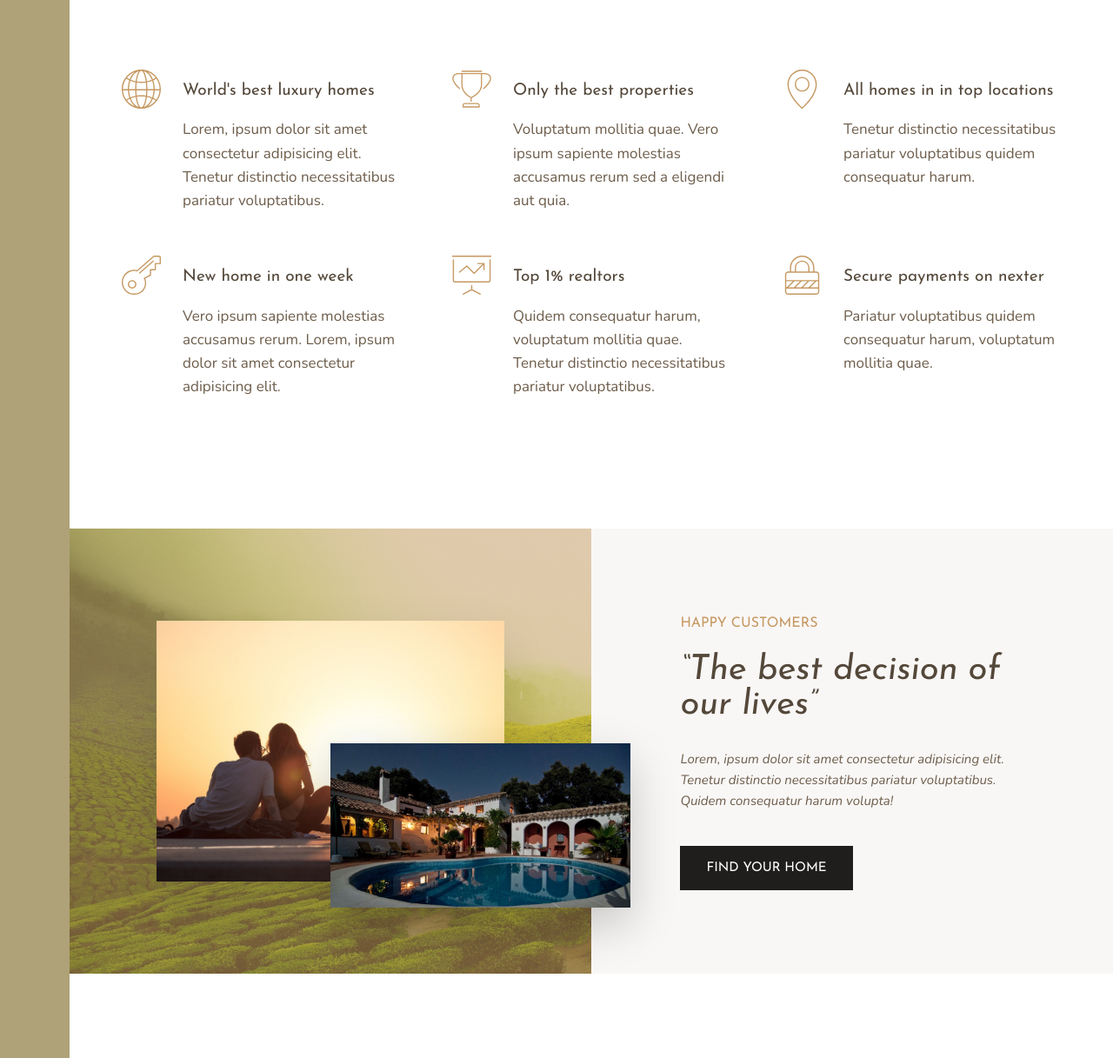
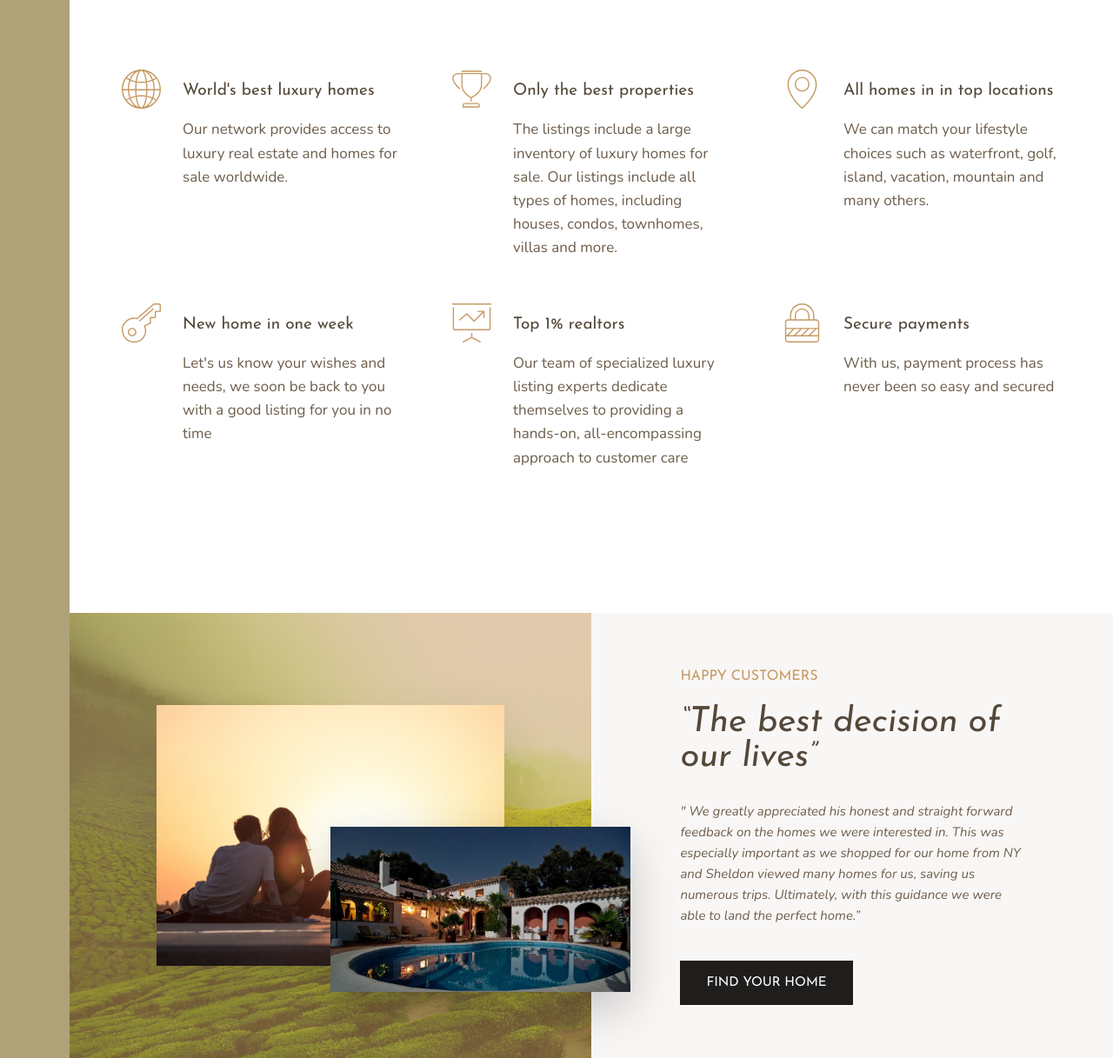
Before and after one commit to tunguyen-95/deLuxe, a website: page index.html in a window 1280 px wide. Shown: the part 700-1917 px from the top of the page at 87% size. Drawn offline with nearby package versions, Linux system fonts and the light colour scheme.

Commit message:
fixes font-size

```diff
--- a/css/style.css
+++ b/css/style.css
@@ -9,6 +9,7 @@
 html {
   box-sizing: border-box;
   font-size: 62.5%;
+  background-color: white;
 }
 @media only screen and (max-width: 75em) {
   html {
@@ -21,6 +22,7 @@ body {
   color: #6d5d4b;
   font-weight: 300;
   line-height: 1.6;
+  font-size: 1.7rem;
 }
 
 .container {
--- a/index.html
+++ b/index.html
@@ -61,8 +61,7 @@
         <use xlink:href="img/sprite.svg#icon-global"></use>
       </svg>
       <h4 class="heading-4 heading-4--dark">World's best luxury homes</h4>
-      <p class="feature__text">Lorem, ipsum dolor sit amet consectetur adipisicing elit. Tenetur distinctio
-        necessitatibus pariatur voluptatibus.</p>
+      <p class="feature__text">Our network provides access to luxury real estate and homes for sale worldwide.</p>
     </div>
 
     <div class="feature">
@@ -70,8 +69,10 @@
         <use xlink:href="img/sprite.svg#icon-trophy"></use>
       </svg>
       <h4 class="heading-4 heading-4--dark">Only the best properties</h4>
-      <p class="feature__text">Voluptatum mollitia quae. Vero ipsum sapiente molestias accusamus rerum sed a eligendi
-        aut quia.</p>
+      <p class="feature__text"> The
+        listings include a large inventory of luxury homes for sale. Our listings include all types of homes, including
+        houses, condos, townhomes, villas and more.
+      </p>
     </div>
 
     <div class="feature">
@@ -79,7 +80,8 @@
         <use xlink:href="img/sprite.svg#icon-map-pin"></use>
       </svg>
       <h4 class="heading-4 heading-4--dark">All homes in in top locations</h4>
-      <p class="feature__text">Tenetur distinctio necessitatibus pariatur voluptatibus quidem consequatur harum.</p>
+      <p class="feature__text"> We can match your lifestyle choices such as waterfront, golf,
+        island, vacation, mountain and many others.</p>
     </div>
 
     <div class="feature">
@@ -87,25 +89,25 @@
         <use xlink:href="img/sprite.svg#icon-key"></use>
       </svg>
       <h4 class="heading-4 heading-4--dark">New home in one week</h4>
-      <p class="feature__text">Vero ipsum sapiente molestias accusamus rerum. Lorem, ipsum dolor sit amet consectetur
-        adipisicing elit.</p>
+      <p class="feature__text"> Let's us know your wishes and needs, we soon be back to you with a good listing for you
+        in no time</p>
     </div>
 
     <div class="feature">
       <svg class="feature__icon">
         <use xlink:href="img/sprite.svg#icon-presentation"></use>
       </svg>
-      <h4 class="heading-4 heading-4--dark">Top 1% realtors</h4>
-      <p class="feature__text">Quidem consequatur harum, voluptatum mollitia quae. Tenetur distinctio necessitatibus
-        pariatur voluptatibus.</p>
+      <h4 class="heading-4 heading-4--dark">Top 1% realtors</h4> Our team of specialized luxury listing experts dedicate
+      themselves to providing a hands-on, all-encompassing approach to customer care
+      <p class="feature__text"> </p>
     </div>
 
     <div class="feature">
       <svg class="feature__icon">
         <use xlink:href="img/sprite.svg#icon-lock"></use>
       </svg>
-      <h4 class="heading-4 heading-4--dark">Secure payments on nexter</h4>
-      <p class="feature__text">Pariatur voluptatibus quidem consequatur harum, voluptatum mollitia quae.</p>
+      <h4 class="heading-4 heading-4--dark">Secure payments</h4>
+      <p class="feature__text">With us, payment process has never been so easy and secured </p>
     </div>
   </section>
 
@@ -118,8 +120,9 @@
     <h3 class="heading-3 mb-sm">Happy Customers</h3>
     <h2 class="heading-2 heading-2--dark mb-md">&ldquo;The best decision of our lives&rdquo;</h2>
     <p class="story__text">
-      Lorem, ipsum dolor sit amet consectetur adipisicing elit. Tenetur distinctio necessitatibus pariatur voluptatibus.
-      Quidem consequatur harum volupta!
+      " We greatly appreciated his honest and straight forward feedback on the homes we were interested in. This was
+      especially important as we shopped for our home from NY and Sheldon viewed many homes for us, saving us numerous
+      trips. Ultimately, with this guidance we were able to land the perfect home.”
     </p>
     <button class="btn">Find your home</button>
   </div>
```
